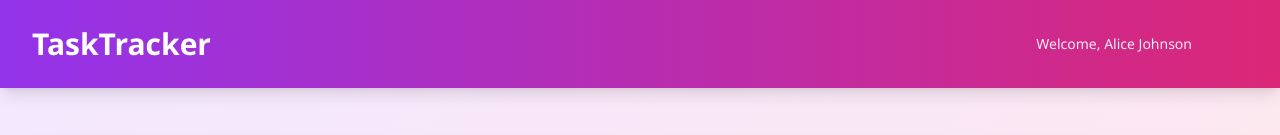
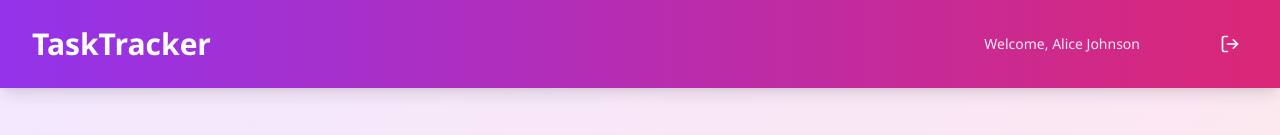
Before and after one commit to Raj-Kumar-Raj/Task_Tracker, a React (Vite) app: page /dashboard in a window 1280 px wide. Shown: the top 135 px of the page. Built offline with nearby package versions, Linux system fonts and the light colour scheme.

Commit message:
Update userdashboard.jsx

```diff
--- a/src/userdashboard.jsx
+++ b/src/userdashboard.jsx
@@ -2,7 +2,7 @@ import React, { useState } from 'react'
 import { Card, CardContent, CardHeader, CardTitle, CardDescription } from "./component/Card"
 import { Progress } from "./component/Progress"
 import { Avatar, AvatarFallback, AvatarImage } from "./component/Avatar"
-import { CheckCircle2, Circle, BarChart2, CalendarIcon, Clock } from "./Icons/Icon"
+import { CheckCircle2, Circle, BarChart2, CalendarIcon, Clock,LogOut } from "./Icons/Icon"
 import { Button } from "./component/Button"
 import { Badge } from "./component/badge"
 
@@ -134,7 +134,9 @@ export default function Dashboard({ isAdmin }) {
     <div className="min-h-screen bg-gradient-to-br from-purple-100 via-pink-100 to-yellow-100">
       <header className="bg-gradient-to-r from-purple-600 to-pink-600 shadow-lg">
         <div className="max-w-7xl mx-auto py-6 px-4 sm:px-6 lg:px-8 flex justify-between items-center">
-          <h1 className="text-3xl font-bold text-white">TaskTracker</h1>
+        <a href="/" className="text-3xl font-bold text-white hover:text-yellow-200 transition-colors">
+  TaskTracker
+</a>
           <div className="flex items-center space-x-4">
             <span className="text-sm text-white opacity-90">Welcome, {user.name}</span>
             <Avatar>
@@ -143,6 +145,13 @@ export default function Dashboard({ isAdmin }) {
                 {user.name.split(' ').map(n => n[0]).join('')}
               </AvatarFallback>
             </Avatar>
+            <a
+           href="/"  // Replace with your actual logout route
+           className="text-white hover:bg-pink-700 hover:text-white p-2 rounded-full"
+            >
+            <LogOut className="h-5 w-5" />
+          <span className="sr-only">Logout</span>
+           </a>
           </div>
         </div>
       </header>
```
